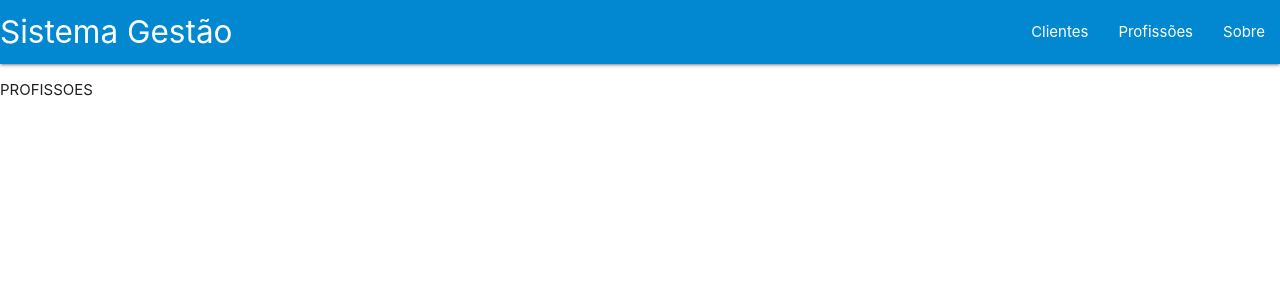
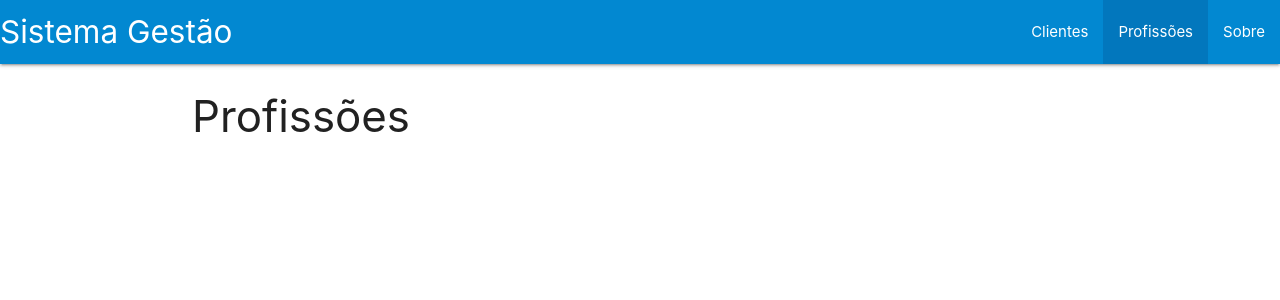
Before and after one commit to martinsgms/estudo-react, a React (Create React App) app: page /profissoes in a window 1280 px wide. Shown: the top 300 px of the page. Built offline with nearby package versions, Linux system fonts and the light colour scheme.

Commit message:
adiciona LinkWraper e estilização com NavLink

```diff
--- a/src/App.js
+++ b/src/App.js
@@ -69,7 +69,7 @@ class App extends Component {
       <Fragment>
         <Header/>
         <div className='container'>
-          <h3>Meus Clientes</h3>
+          <h3>Painel Principal</h3>
           <Form submitListener = {this.submitListener}/>
           <Tabela clientes = {this.state.clientes} remover = {this.remover} />
         </div>
--- a/src/Clientes.js
+++ b/src/Clientes.js
@@ -6,7 +6,9 @@ class Clientes extends Component {
         return (
             <Fragment>
                 <Header/>
-                <p>CLIENTES</p>
+                <div className='container'>
+                    <h3>Clientes</h3>
+                </div>
             </Fragment>
         );
     }
--- a/src/Header.js
+++ b/src/Header.js
@@ -1,11 +1,11 @@
 import React from 'react';
-import { Link } from 'react-router-dom';
+import Link  from './LinkWraper';
 
 const Header = () => {
     return (
         <nav>
             <div className="nav-wrapper light-blue darken-2">
-                <Link to="/" className="brand-logo">Sistema Gestão</Link>
+                <Link to="/" activeStyle={{}} className="brand-logo">Sistema Gestão</Link>
                 <ul id="nav-mobile" className="right">
                     <li><Link to="/clientes">Clientes</Link></li>
                     <li><Link to="/profissoes">Profissões</Link></li>
--- /dev/null
+++ b/src/LinkWraper.js
@@ -0,0 +1,18 @@
+import React from 'react';
+import { NavLink } from 'react-router-dom';
+
+const LinkWraper = props => {
+    return (
+        <NavLink activeStyle={{backgroundColor: '#0277bd'}} {...props} />
+    );
+}
+
+export default LinkWraper;
+
+/*
+    O NavLink faz a mesma coisa que o Link (alternar entre os componentes sem recarregar a página),
+    porém, com recursos de estilização, no caso, aplicado para a página atual
+
+    um Wraper serve para, caso a NavLink não funcione mais, ou troque de nome, etc,
+    possamos ter um único ponto de manutenção
+*/
--- a/src/Profissoes.js
+++ b/src/Profissoes.js
@@ -6,7 +6,9 @@ class Profissoes extends Component {
         return (
             <Fragment>
                 <Header />
-                <p>PROFISSOES</p>
+                <div className='container'>
+                    <h3>Profissões</h3>
+                </div>
             </Fragment>
         );
     }
--- a/src/Sobre.js
+++ b/src/Sobre.js
@@ -6,7 +6,9 @@ class Sobre extends Component {
         return (
             <Fragment>
                 <Header />
-                <p>SOBRE</p>
+                <div className='container'>
+                    <h3>Sobre</h3>
+                </div>
             </Fragment>
         );
     }
```
